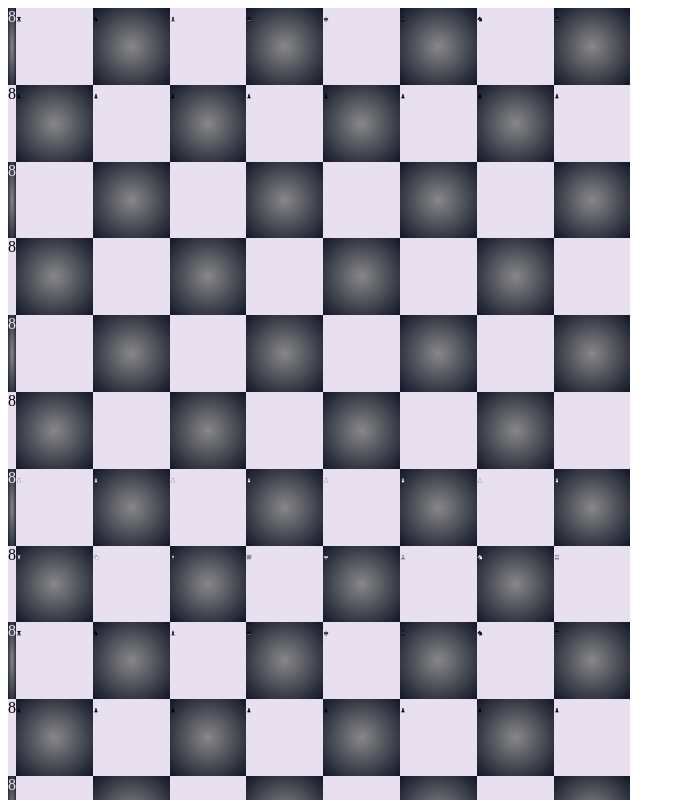
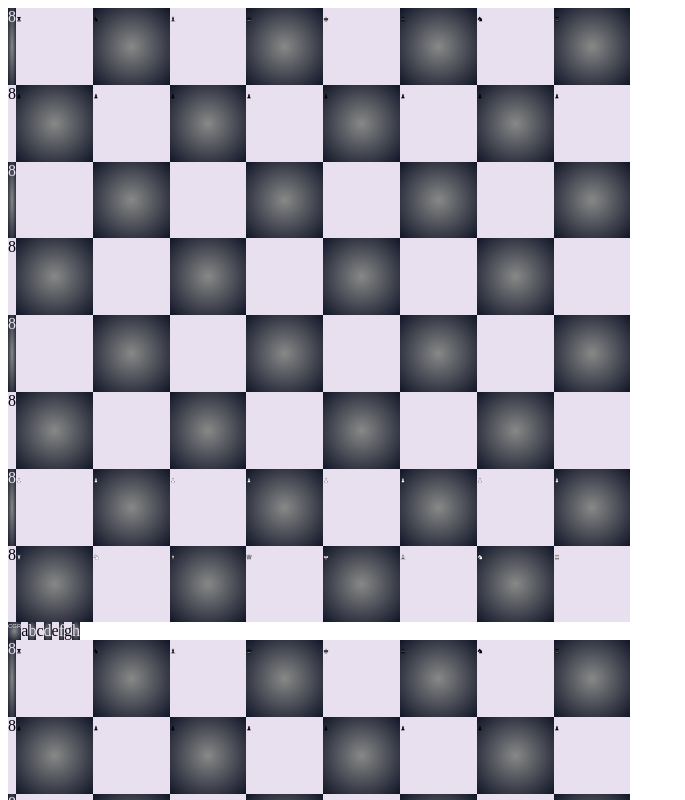
Before and after one commit to chonggi-tokhu/myChess1, a plain HTML site: page chess/chessauto.html in a window 1280 px wide. Shown: the top 800 px of the page, without its empty margins (0-685 px from the left). Drawn offline with nearby package versions, Linux system fonts and the light colour scheme.

Commit message:
files and ranks

```diff
--- a/chess/chessboardjs-1.0.0/css/chessboardCGR.css
+++ b/chess/chessboardjs-1.0.0/css/chessboardCGR.css
@@ -12,12 +12,14 @@
     --squarewidth: calc(var(var(--displaywidth))*0.8) !important;
 }
 
-.Chessboard div.rank div.square.light {
+.Chessboard div.rank div.square.light,
+.Chessboard div.files div.file.square.light {
     background: var(--chessboardlightsq) !important;
     color: #060510;
 }
 
-.Chessboard div.rank div.square.dark {
+.Chessboard div.rank div.square.dark,
+.Chessboard div.files div.file.square.dark {
     background: var(--chessboarddarksq) !important;
     color: #e9e0ef;
 }
@@ -34,8 +36,11 @@
     top: calc((var(--squarewidth) - var(--pieceheight-2))/2);
 }
 
+.Chessboard div.row {
+    display: flex;
+}
+
 .Chessboard div.rank {
-    display: flex;
     counter-set: rankNumber 9;
 }
 
@@ -59,3 +64,10 @@
     background: var(--chessboardlightsq);
     color: #060510;
 }
+
+.Chessboard div.files.row::before {
+    content: "CGR";
+    font: normal small-caps normal 6px/8px Gulim, sans-serif;
+    color: #e9e0ef;
+    background: var(--chessboarddarksq);
+}
--- a/chess/chessboardjs-1.0.0/js/chessboardCGR_esm_module.js
+++ b/chess/chessboardjs-1.0.0/js/chessboardCGR_esm_module.js
@@ -173,7 +173,7 @@ var Chessboard = (function (func, win) {
         var myfen = fenToObj(fen);
         if (boardel instanceof HTMLElement) {
             boardel.innerHTML = `<div class="Chessboard">
-            <div class="rank">
+            <div class="rank row">
             <div class="square file light" data-square="a8">
             </div>
             <div class="square file dark" data-square="b8">
@@ -196,7 +196,7 @@ var Chessboard = (function (func, win) {
             </div>
 
 
-            <div class="rank">
+            <div class="rank row">
             <div class="square file dark" data-square="a7">
             </div>
             <div class="square file light" data-square="b7">
@@ -216,7 +216,7 @@ var Chessboard = (function (func, win) {
             </div>
 
 
-            <div class="rank">
+            <div class="rank row">
             <div class="square file light" data-square="a6">
             </div>
             <div class="square file dark" data-square="b6">
@@ -236,7 +236,7 @@ var Chessboard = (function (func, win) {
             </div>
 
 
-            <div class="rank">
+            <div class="rank row">
             <div class="square file dark" data-square="a5">
             </div>
             <div class="square file light" data-square="b5">
@@ -255,7 +255,7 @@ var Chessboard = (function (func, win) {
             </div>
             </div>
 
-            <div class="rank">
+            <div class="rank row">
             <div class="square file light" data-square="a4">
             </div>
             <div class="square file dark" data-square="b4">
@@ -274,7 +274,7 @@ var Chessboard = (function (func, win) {
             </div>
             </div>
 
-            <div class="rank">
+            <div class="rank row">
             <div class="square file dark" data-square="a3">
             </div>
             <div class="square file light" data-square="b3">
@@ -293,7 +293,7 @@ var Chessboard = (function (func, win) {
             </div>
             </div>
 
-            <div class="rank">
+            <div class="rank row">
             <div class="square file light" data-square="a2">
             </div>
             <div class="square file dark" data-square="b2">
@@ -312,7 +312,7 @@ var Chessboard = (function (func, win) {
             </div>
             </div>
 
-            <div class="rank">
+            <div class="rank row">
             <div class="square file dark" data-square="a1">
             </div>
             <div class="square file light" data-square="b1">
@@ -329,6 +329,16 @@ var Chessboard = (function (func, win) {
             </div>
             <div class="square file light" data-square="h1">
             </div>
+            </div>
+            <div class="files row">
+            <div class="file square light">a</div>
+            <div class="file square dark">b</div>
+            <div class="file square light">c</div>
+            <div class="file square dark">d</div>
+            <div class="file square light">e</div>
+            <div class="file square dark">f</div>
+            <div class="file square light">g</div>
+            <div class="file square dark">h</div>
             </div>
             </div>`;
         }
@@ -369,7 +379,7 @@ var Chessboard = (function (func, win) {
             var myfen = fenToObj(fen);
             console.log(fen);
             var draggable = (this.config.draggable) ? this.config.draggable : false;
-            this.board.querySelectorAll("div.square").forEach(function (val, idx, arr) {
+            this.board.querySelectorAll("div.rank div.square").forEach(function (val, idx, arr) {
                 val.innerHTML = (!myfen[val.getAttribute("data-square")] || myfen[val.getAttribute("data-square")] == undefined) ? '' : `<img src="${thisobj.config.piece(myfen[val.getAttribute("data-square")])}" class="piece" data-piece="${myfen[val.getAttribute("data-square")]}" draggable="${draggable}">`;
                 val.addEventListener("drop", function (ev) {
                     var newel = ev.dataTransfer.getData("mysq");
```
